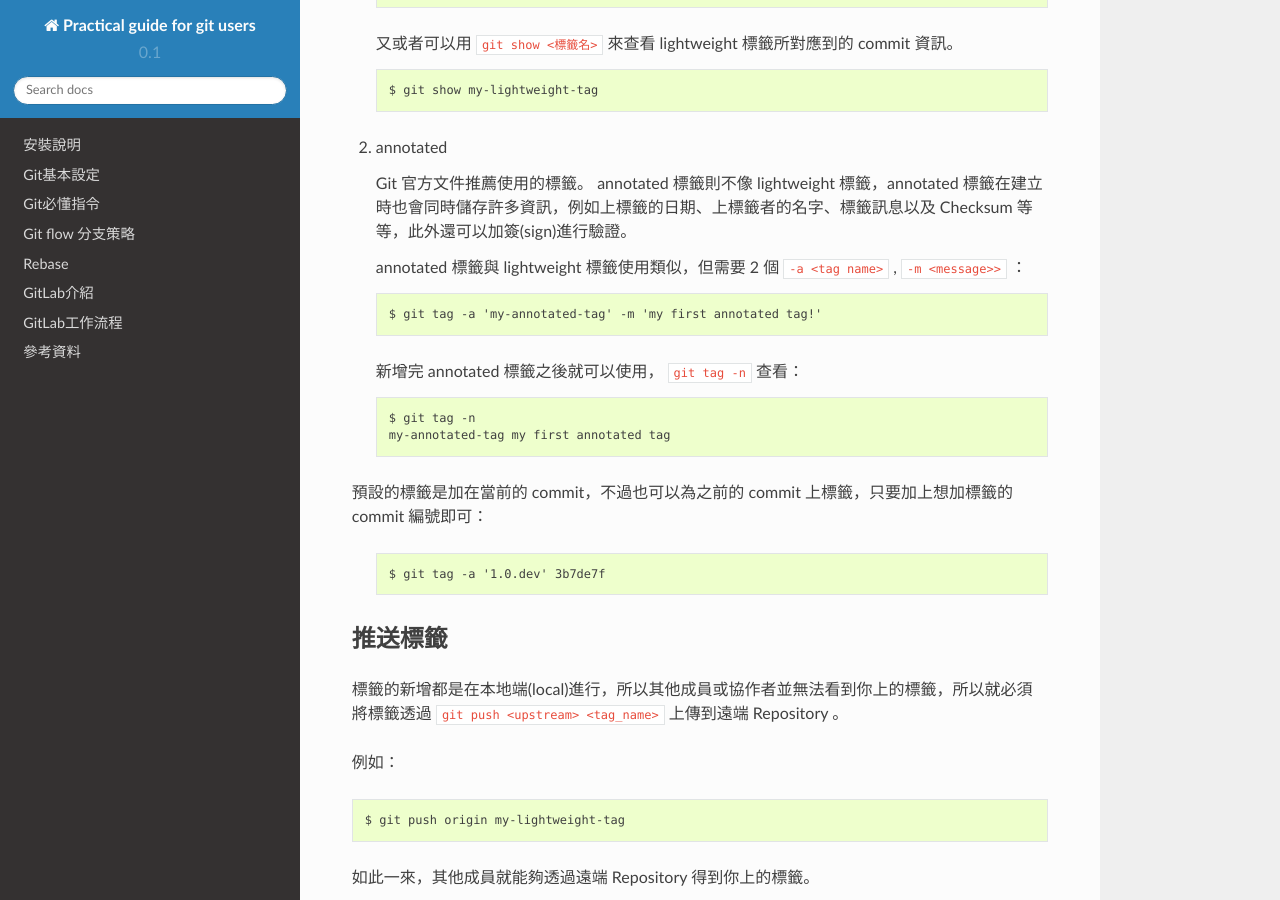
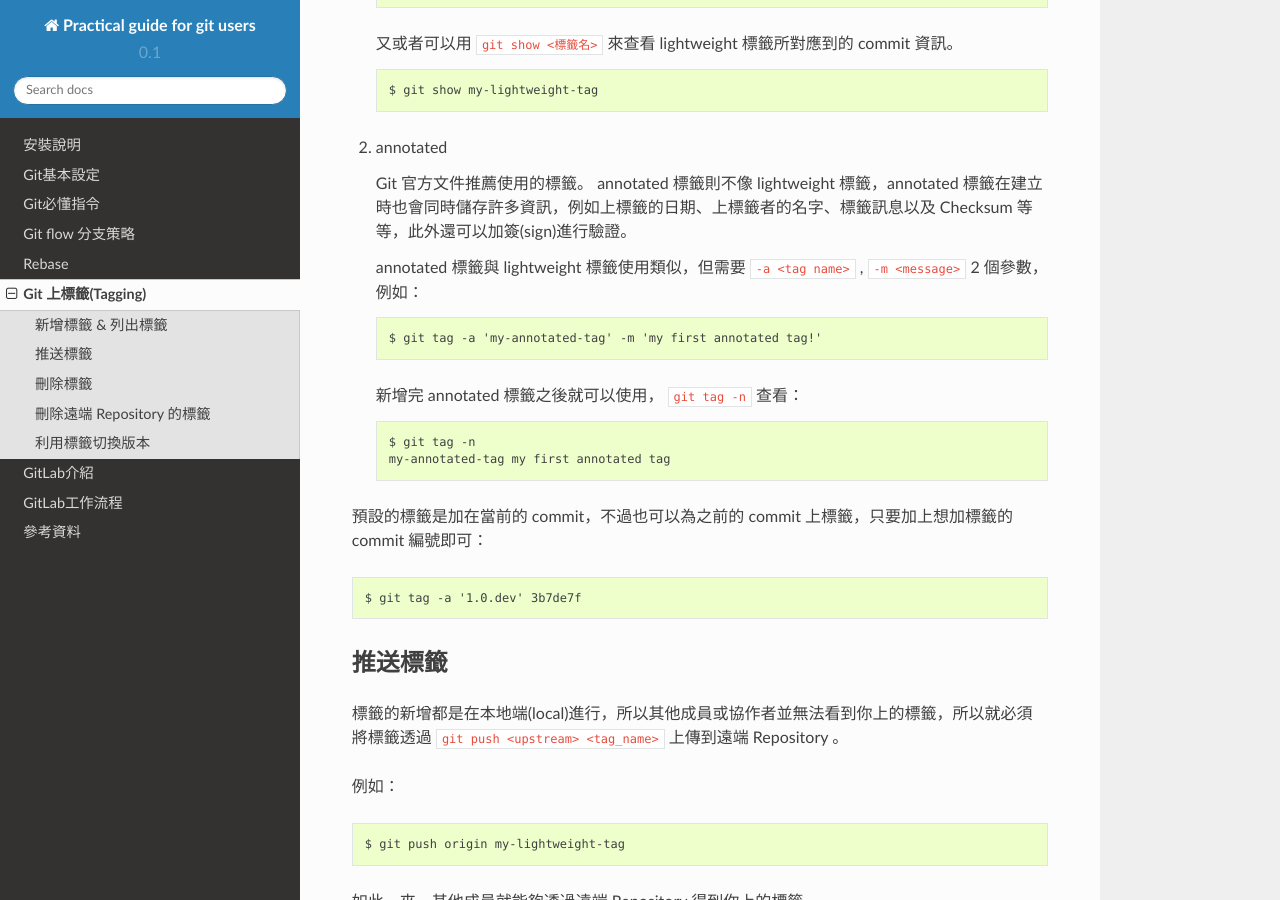
Before and after one commit to spitfire-sidra/git-tutorial, a Sphinx documentation site: the page built from source/tagging.rst, in a window 1280 px wide and 900 px high, scrolled down 832 px. Built offline with Sphinx 7.4.7 and the Read the Docs theme 2.0.0, drawn with Linux system fonts in a browser that asks for light colours.

Commit message:
update index.rst and tagging.rst

```diff
--- a/source/index.rst
+++ b/source/index.rst
@@ -18,6 +18,7 @@ Contents:
    commands
    branchingmodel
    rebase
+   tagging
    gitlab
    gitlabworkflow
    references
--- a/source/tagging.rst
+++ b/source/tagging.rst
@@ -47,7 +47,7 @@ Git 的標籤分為 2 種，其分別為 lightweight 以及 annotated 。
 
    Git 官方文件推薦使用的標籤。 annotated 標籤則不像 lightweight 標籤，annotated 標籤在建立時也會同時儲存許多資訊，例如上標籤的日期、上標籤者的名字、標籤訊息以及 Checksum 等等，此外還可以加簽(sign)進行驗證。
 
-   annotated 標籤與 lightweight 標籤使用類似，但需要 2 個 ``-a <tag name>`` , ``-m <message>>`` ：
+   annotated 標籤與 lightweight 標籤使用類似，但需要 ``-a <tag name>`` , ``-m <message>`` 2 個參數，例如：
 
    ::
 
@@ -62,9 +62,9 @@ Git 的標籤分為 2 種，其分別為 lightweight 以及 annotated 。
 
 預設的標籤是加在當前的 commit，不過也可以為之前的 commit 上標籤，只要加上想加標籤的 commit 編號即可：
 
-   ::
+::
 
-        $ git tag -a '1.0.dev' 3b7de7f
+    $ git tag -a '1.0.dev' 3b7de7f
 
 -------------
 推送標籤
```
